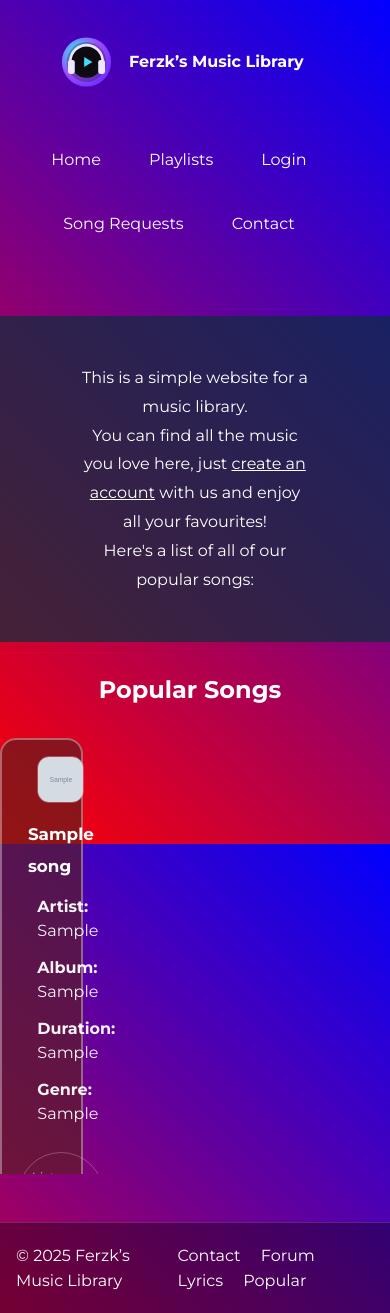
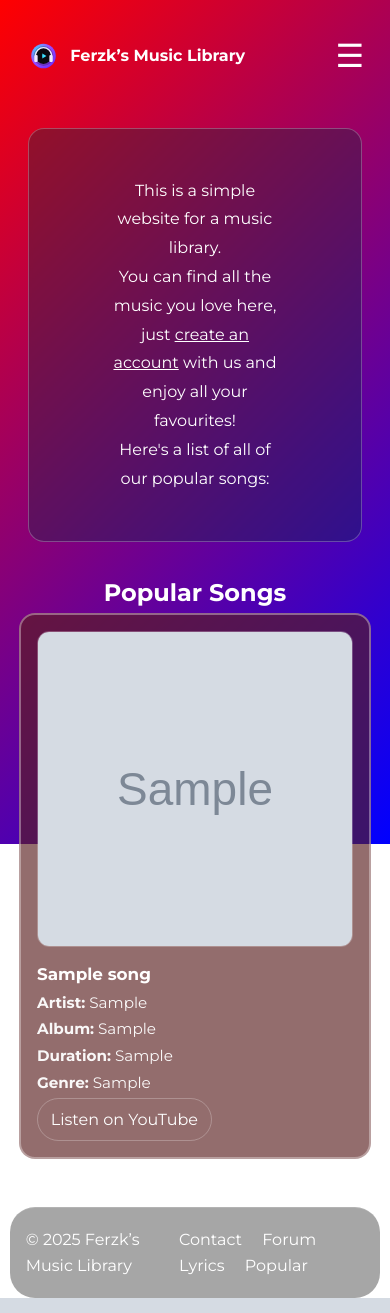
Before and after one commit to FerMon98/Ferzk-s-Music-Library, a PHP site: page /index.php in a window 390 px wide. Run offline with PHP 8.4, Linux system fonts and the light colour scheme; tables that the repository leaves empty hold one stand-in row (values such as "Sample post"); grey boxes marked "Sample" are stand-in pictures.

Commit message:
feat(nav): add responsive hamburger navbar with ARIA attributes and stacked desktop layout

```diff
--- a/Resources/CSS/style.css
+++ b/Resources/CSS/style.css
@@ -1,244 +1,190 @@
 @import url('https://fonts.googleapis.com/css2?family=Montserrat:ital,wght@0,100..900;1,100..900&display=swap');
 
-/* Full-height page + sticky footer */
+/* ===== Design tokens ===== */
+:root{
+  --site-gradient: linear-gradient(135deg, red 0%, blue 100%);
+}
+
+/* ===== Base / Reset ===== */
 html { height: 100%; }
 
-/* ===== ORIGINAL BASE ===== */
 * {
   margin: 0;
   padding: 0;
   box-sizing: border-box;
 }
 
-body {
-    /* make the page at least as tall as the viewport */
-    min-height: 100vh;    /* fallback */
-    min-height: 100dvh;   /* modern dynamic viewport */
-    min-height: 100svh;   /* iOS Safari safe value */
+body{
+  min-height: 100svh; /* full-height layout */
+  width: 95%;
+  margin: 0 auto;
   display: flex;
   flex-direction: column;
+
   font-family: "Montserrat", sans-serif;
   font-optical-sizing: auto;
-    font-style: normal;
-    font-size: 2em;
-    background-image: linear-gradient(45deg, red, blue);
+  font-size: clamp(1rem, 1vw + .75rem, 1.125rem);
+  line-height: 1.6;
   color: white;
+
+  background: transparent;
+  position: relative;
 }
 
-/* let main expand to fill the gap between header and footer */
+body::before{
+  content: "";
+  position: fixed;
+  inset: 0;
+  z-index: -1;
+  background: var(--site-gradient) no-repeat;
+  background-size: cover;
+}
+
 main { flex: 1 0 auto; }
 
-header {
-    padding: 3rem 1rem;
-    height: auto;
-    display: flex;
-    flex-direction: column;
-    justify-content: center;
-    align-items: center;
-    text-align: center;
-    /* (The nested CSS below is not standard; see overrides at the end) */
-    a{
-        color: white;
-        text-decoration: none;
-        margin-right: 2rem;
-    }
-    nav {
-        display: flex;
-        padding: 2rem 0;
-        display: flex;
-    }
-    ul {
-        display: flex;
-        justify-content: space-between;
-        align-items: center;
-        list-style: none;
-    }
+/* ===== Header / Nav ===== */
+.site-header{
+    display:flex;
+    flex-direction: column; /* default: stacked vertically */
+    justify-content:center;
+    align-items:center;
+    padding:.8rem 1rem;
+    margin:1.5rem 0;
+    position:relative;
+    z-index:1000;
 }
 
-#banner {
-    padding: 2rem;
-    text-align: center;
-    line-height: 5rem;
-    background-color: rgb(9, 48, 61, 0.7);
+.main-nav ul{
+  list-style:none;
+  display:flex;
+  gap:1rem;
+  margin:0;
+  padding:0;
 }
 
-h1 {
-    -webkit-text-stroke: 3px rgb(58, 3, 58) ;
-    font-size: 3em;
+.site-header .main-nav a{
+  color:white;
+  text-decoration:none;
 }
 
-#popular-songs {
-    display: flex;
-    flex-direction: column;
-    align-items: center;
-    margin: 2rem auto;
-    text-align: center;
-    width: min(1400px, 96%);
-    div {
-        display: flex;
-        flex-wrap: wrap;
-        justify-content: space-around;
-        gap: 0.5rem;
-        .song-card {
-            display: flex;
-            flex-direction: column;
-            align-items: center;
-            margin: 1rem 0;
-            padding: 1rem;
-            background-color: rgba(89, 32, 32, 0.8);
-            border-radius: 20px;
-            border: 2px solid white;
-            width: 25%;
-            p {
-                font-size: 1rem;
-                width: 100%;
-                text-align: start;
-                line-height: 1.5rem;
-            }
-            img {
-                width: 40%;
-                height: auto;
-                object-fit: cover;
-                border-radius: 15%;
-                border: 1px solid white;
-            }
-            a{
-                color: skyblue;
-                text-decoration: none;
-                margin-top: 1rem;
-                font-size: smaller;
-                &:hover {
-                    text-decoration: underline;
-                    color: lightblue;
-                    background-color: black;
-                    cursor: pointer;
-                    transition: 0.3s ease-in;
-                    border-radius: 10px;
-                    padding: 0.5rem;
-                    font-size: 1.2rem;
-                }
-            }
-        }
-    }
+.site-header .main-nav a:hover{ text-decoration:underline; }
+
+.site-header .main-nav a.active{
+  color:#3BE0FF;
+  font-weight:700;
+  text-decoration:none;
+  border-bottom:2px solid currentColor;
 }
 
-/* Media Queries for Responsiveness */
-/* >=1600px: go to 5 columns if there’s room */
-@media (min-width: 1600px){
-  #popular-songs{
-    width: min(1600px, 95%);
-  }
-  #popular-songs > div{
-    grid-template-columns: repeat(5, minmax(0, 1fr)) !important;
-  }
+/* Hamburger button (hidden by default, shown on mobile) */
+.menu-toggle{
+  display:none;
+  background:none;
+  border:none;
+  color:white;
+  font-size:2rem;
+  cursor:pointer;
 }
 
-@media only screen and (max-width: 1200px) {
-    body { font-size: 1.5em; }
-    #popular-songs > div{
-        grid-template-columns: repeat(4, minmax(0, 1fr)) !important;
-    }
-    .song-card { width: 30%; }
-    h1 { font-size: 2.5em; }
+/* ===== Brand (logo + text) ===== */
+.brand{
+  display:flex;
+  align-items:center;
+  gap:.6rem;
 }
 
-@media only screen and (max-width: 900px) {
-    body { font-size: 1.2em; }
-    header { padding: 2rem 1rem; }
-    #popular-songs { width: 95%; }
-    .song-card { width: 45%; }
-    h1 { font-size: 2em; }
+.brand-link{
+  display:flex;
+  align-items:center;
+  gap:.6rem;
+  color:white;
+  text-decoration:none;
+  font-size: 2rem;
 }
 
-@media only screen and (max-width: 600px) {
-    body { font-size: 1em; padding: 0; margin: 0; }
-    header {
-        padding: 1rem;
-        h1 { font-size: 3em; }
-        nav { width: 90%; }
-        ul {
-            display: grid;
-            grid-template-columns: repeat(3, 1fr);
-            line-height: 3rem;
-            width: 100%;
-            align-items: start;
-            justify-content: center;
-        }
-    }
-    main {
-        line-height: 2rem;
-        div {
-            flex-direction: column;
-            align-items: center;
-            width: 100%;
-            margin: 1rem 0;
-        }
-    }
-    #popular-songs {
-        width: 100%;
-        height: 500px;
-        overflow-y: auto;
-        padding-right: 10px;
-    }
-    .song-card {
-        width: 80% !important;
-        margin: 1rem 0;
-    }
-    h1 { font-size: 1.5em; }
-    #banner { padding: 1rem; }
+.brand-link:hover{ text-decoration:underline; }
+
+.brand-logo{
+  width:65px;
+  height:60px;
+  border-radius:8px;
 }
 
-/* ===== POLISH & FIXES (OVERRIDES) — keep color vibe, reduce clutter ===== */
-
-/* Smaller baseline & nicer rhythm but preserve your gradient */
-body{
-  font-size: clamp(1rem, 1vw + .75rem, 1.125rem);
-  line-height: 1.6;
+/* ===== Banner (card) ===== */
+#banner{
+  padding:1rem;
+  max-width:1100px;
+  margin:1rem auto;
+  text-align:center;
+  background:rgba(9,48,61,.35);
+  border:1px solid rgba(255,255,255,.25);
+  border-radius:16px;
+  backdrop-filter:blur(2px);
+  line-height:1.8rem;
 }
 
-/* Real (non-nested) selectors for header/nav so bullets disappear everywhere */
-header nav { display:flex; justify-content:center; }
-header ul { list-style:none; display:flex; flex-wrap:wrap; gap:1rem; padding:0; margin:.75rem 0; }
-header a { color:white; text-decoration:none; }
-header a:hover { text-decoration:underline; }
-
-/* Banner less tall */
-#banner{ line-height: 1.8rem; }
-
-/* Responsive grid for song cards (replaces the flex wrap) */
-#popular-songs > div{
-  display:grid !important;
-  grid-template-columns: repeat(auto-fill, minmax(220px, 1fr));
-  gap: 1rem;
+/* ===== Headings ===== */
+h1{
+  -webkit-text-stroke:3px rgb(58, 3, 58);
+  font-size:3rem;
 }
 
-/* Card look—still your maroon tone, just cleaner proportions */
-#popular-songs .song-card{
-  width: auto !important;
-  background-color: rgba(89, 32, 32, 0.65) !important;
-  border: 2px solid rgba(255,255,255,0.35) !important;
-  border-radius: 16px !important;
-  padding: 1rem !important;
-  text-align: left;
+/* ===== Popular songs ===== */
+#popular-songs{
+  display:flex;
+  flex-direction:column;
+  align-items:center;
+  margin:2rem auto;
+  text-align:center;
+  width:min(1400px, 96%);
 }
 
-/* Make covers fill the card width and stay square */
-#popular-songs .song-card img{
-  width: 100% !important;
-  aspect-ratio: 1 / 1;
-  object-fit: cover;
-  border-radius: 12px !important;
-  border: 1px solid rgba(255,255,255,0.25) !important;
+#popular-songs > div{
+  display:grid;
+  gap:1rem;
+  grid-template-columns: repeat(auto-fill, minmax(220px, 1fr)); /* default grid */
 }
 
-/* Nicer type scale inside cards */
-#popular-songs .song-card h5{ font-size: 1.05rem; margin:.4rem 0 .2rem; }
+/* Card look */
+#popular-songs .song-card{
+  width:auto;
+  background-color: rgba(89, 32, 32, 0.65);
+  border: 2px solid rgba(255,255,255,0.35);
+  border-radius:16px;
+  padding:1rem;
+  text-align:left;
+  transition: transform .15s ease, box-shadow .2s ease, border-color .2s ease;
+  box-shadow: 0 0 0 rgba(0,0,0,0);
+}
+
+#popular-songs .song-card:hover{
+  transform: translateY(-4px);
+  box-shadow: 0 10px 26px rgba(0,0,0,.25);
+  border-color: rgba(255,255,255,0.55);
+}
+
+#popular-songs .song-card img{
+  width:100%;
+  aspect-ratio:1/1;
+  object-fit:cover;
+  border-radius:12px;
+  border:1px solid rgba(255,255,255,.25);
+  transition: transform .25s ease;
+}
+#popular-songs .song-card:hover img{ transform: scale(1.02); }
+
+#popular-songs .song-card h5{ font-size:1.05rem; margin:.4rem 0 .2rem; }
 #popular-songs .song-card p{ font-size:.95rem; margin:.15rem 0; opacity:.95; }
 
-/* Reusable buttons (used by Add to Playlist and YouTube link) */
+/* Reusable buttons */
 .btn{
-  display:inline-block; padding:.5rem .8rem; border-radius:999px;
-  border:1px solid rgba(255,255,255,.25); color:white; text-decoration:none; cursor:pointer;
+  display:inline-block;
+  padding:.5rem .8rem;
+  border-radius:999px;
+  border:1px solid rgba(255,255,255,.25);
+  color:white;
+  text-decoration:none;
+  cursor:pointer;
   transition:transform .06s ease, background .2s ease;
 }
 .btn:hover{ transform: translateY(-1px); }
@@ -246,18 +192,137 @@
 .btn.add:hover{ background:#8a3ae6; }
 .btn.ghost{ background:transparent; }
 
-/* Shared navbar/footer components */
-.site-header{ padding: 1rem 1rem .5rem; }
-.site-header .main-nav ul{ list-style:none; display:flex; flex-wrap:wrap; gap:1rem; padding:0; margin:.75rem 0; }
-.site-header .main-nav a{ color:white; text-decoration:none; }
-.site-header .main-nav a:hover{ text-decoration:underline; }
+/* ===== Footer ===== */
+.site-footer{
+  flex-shrink:0;
+  margin-top:clamp(16px, 2vw, 24px);
+  padding:1.2rem 1rem;
+  background: rgba(0,0,0,.35);
+  border-top:1px solid rgba(255,255,255,.15);
+  border-radius: 25px;
+}
+.site-footer .footer-inner{
+  max-width:1200px;
+  margin:0 auto;
+  display:flex;
+  justify-content:space-between;
+  align-items:center;
+  gap:1rem;
+}
+.site-footer .footer-nav a{
+  color:white;
+  text-decoration:none;
+  margin-right:1rem;
+}
+.site-footer .footer-nav a:hover{
+  color:#3BE0FF; font-weight:700; text-decoration:none; border-bottom:2px solid currentColor;
+}
 
-.site-footer{ flex-shrink: 0; margin-top: clamp(16px, 2vw, 24px); padding:1.2rem 1rem; background: rgba(0,0,0,.35); border-top:1px solid rgba(255,255,255,.15); }
-.site-footer .footer-inner{ max-width:1200px; margin:0 auto; display:flex; justify-content:space-between; align-items:center; gap:1rem; }
-.site-footer .footer-nav a{ color:white; text-decoration:none; margin-right:1rem; }
-.site-footer .footer-nav a:hover{ text-decoration:underline; }
+/* ===== Scroll-to-top ===== */
+/* Scroll-to-top */
+#toTop{
+  position: fixed;
+  right: 16px;
+  bottom: 20px;
+  width: 44px; height: 44px;
+  border-radius: 999px;
+  border: 1px solid rgba(255,255,255,.25);
+  background: rgba(0,0,0,.75);
+  color: #fff;
+  font-size: 20px;
+  cursor: pointer;
+  display: flex;                    /* always layout; toggle with opacity/visibility */
+  align-items: center; justify-content: center;
+  backdrop-filter: blur(2px);
+  z-index: 1200;
 
-/* Small tweak on very small screens */
+  /* hidden by default */
+  opacity: 0;
+  visibility: hidden;
+  transform: translateY(6px);
+  transition: opacity .2s ease, transform .2s ease, visibility .2s;
+}
+#toTop.show{
+  opacity: 1;
+  visibility: visible;
+  transform: translateY(0);
+}
+#toTop:hover{ transform: translateY(-2px); }
+
+
+/* ===== Media Queries ===== */
+
+/* Desktop tidy grid ≥1000px (4 cols) */
+@media (min-width: 1000px){
+  #popular-songs > div{
+    grid-template-columns: repeat(4, minmax(0, 1fr)) !important;
+  }
+}
+
+/* Ultra-wide ≥1550px (5 cols + a slightly wider wrap) */
+@media (min-width: 1550px){
+  #popular-songs{ width:min(1550px, 95%); }
+  #popular-songs > div{
+    grid-template-columns: repeat(5, minmax(0, 1fr)) !important;
+  }
+}
+
+/* Mobile nav & small screens (tablet + phone) <1050px */
+@media (max-width: 1050px){
+  /* Header switches to a single row with hamburger */
+  .site-header{
+    flex-direction: row;
+    justify-content: space-between;
+    align-items: center;
+  }
+
+  .menu-toggle{ display:block; }
+
+  /* Dropdown menu */
+  .main-nav{
+    position:absolute;
+    top:100%;
+    right:0;
+    z-index:1100;
+    background: rgba(7,11,18,.95);
+    box-shadow:0 8px 24px rgba(0,0,0,.35);
+    border-radius:8px;
+    padding:1rem;
+    display:none;               /* hidden until .open */
+    flex-direction:column;
+    align-items:flex-start;
+    min-width:200px;
+  }
+
+  .main-nav ul{
+    flex-direction:column;
+    gap:.75rem;
+  }
+
+  .main-nav.open{ display:flex; }
+
+  .brand-link { font-size:1.5rem; }
+}
+
+/* Tablet & below ≤900px */
+@media (max-width: 900px){
+  .brand-logo{ width:35px; height:30px; }
+  #banner{ max-width: 90%; }
+  #popular-songs{ width:95%; }
+  h1{ font-size:2em; }
+
+  /* Active link styling inside dropdown looks cleaner without underline bar */
+  .site-header .main-nav a.active{
+    border-bottom:none;
+    background: rgba(61,167,255,.16);
+    padding:.25rem .5rem;
+    border-radius:6px;
+  }
+  .brand-link { font-size: 1rem; }
+}
+
+/* Narrow phones ≤600px */
 @media (max-width: 600px){
-  #banner{ padding: 1rem; }
+  #banner{ padding:1rem; }
+  h1{ font-size:1.5em; }
 }
--- a/components/navbar.php
+++ b/components/navbar.php
@@ -1,28 +1,75 @@
 <?php
 if (session_status() === PHP_SESSION_NONE) session_start();
 $BASE = (strpos($_SERVER['SCRIPT_NAME'], '/Webpages/') !== false) ? '../' : './';
+
+$path = parse_url($_SERVER['REQUEST_URI'], PHP_URL_PATH);
+$curr = trim(basename($path), '/');
+$curr = $curr === '' ? 'index.php' : $curr;
+function isActive($file, $curr) { return basename($file) === $curr ? 'class="active" aria-current="page"' : ''; }
 ?>
 <header class="site-header">
-  <div class="brand" style="display:flex;align-items:center;gap:.6rem;">
-    <a href="<?= $BASE ?>index.php" class="brand-link" style="display:flex;align-items:center;gap:.6rem;color:white;text-decoration:none;">
-      <img src="<?= $BASE ?>Resources/Images/logo/library-roundel.svg" alt="Logo" style="width:65px;height:60px;border-radius:8px;">
+  <div class="brand">
+    <a href="<?= $BASE ?>index.php" class="brand-link">
+      <img src="<?= $BASE ?>Resources/Images/logo/library-roundel.svg" alt="Logo" class="brand-logo">
       <strong>Ferzk’s Music Library</strong>
     </a>
   </div>
-  <nav class="main-nav">
+
+  <!-- Botón hamburguesa (móvil) -->
+  <button class="menu-toggle" aria-label="Toggle navigation" aria-controls="primary-navigation" aria-expanded="false">☰</button>
+
+  <nav class="main-nav" id="primary-navigation">
     <ul>
-      <li><a href="<?= $BASE ?>index.php">Home</a></li>
-      <li><a href="<?= $BASE ?>Webpages/musicplayer.php">Playlists</a></li>
+      <li><a href="<?= $BASE ?>index.php"                <?= isActive('index.php', $curr) ?>>Home</a></li>
+      <li><a href="<?= $BASE ?>Webpages/musicplayer.php" <?= isActive('musicplayer.php', $curr) ?>>Playlists</a></li>
       <?php if (!isset($_SESSION['user_id'])): ?>
-        <li class="right"><a href="<?= $BASE ?>php_setup_files/login.php">Login</a></li>
+        <li><a href="<?= $BASE ?>php_setup_files/login.php" <?= isActive('login.php', $curr) ?>>Login</a></li>
       <?php else: ?>
-        <li class="right"><a href="<?= $BASE ?>Webpages/userPlaylist.php">My Playlist</a></li>
-        <li><a href="<?= $BASE ?>Webpages/lyricsWeb.php">Lyrics</a></li>
-        <li><a href="<?= $BASE ?>Webpages/forum.php">Forum</a></li>
-        <li><a href="<?= $BASE ?>php_setup_files/logOut.php">Logout</a></li>
+        <li><a href="<?= $BASE ?>Webpages/userPlaylist.php" <?= isActive('userPlaylist.php', $curr) ?>>My Playlist</a></li>
+        <li><a href="<?= $BASE ?>Webpages/lyricsWeb.php"    <?= isActive('lyricsWeb.php', $curr) ?>>Lyrics</a></li>
+        <li><a href="<?= $BASE ?>Webpages/forum.php"        <?= isActive('forum.php', $curr) ?>>Forum</a></li>
+        <li><a href="<?= $BASE ?>php_setup_files/logOut.php"<?= isActive('logOut.php', $curr) ?>>Logout</a></li>
       <?php endif; ?>
-      <li><a href="<?= $BASE ?>Webpages/formadd-remove.php">Song Requests</a></li>
-      <li><a href="<?= $BASE ?>Webpages/contact.php">Contact</a></li>
+      <li><a href="<?= $BASE ?>Webpages/formadd-remove.php" <?= isActive('formadd-remove.php', $curr) ?>>Song Requests</a></li>
+      <li><a href="<?= $BASE ?>Webpages/contact.php"        <?= isActive('contact.php', $curr) ?>>Contact</a></li>
     </ul>
   </nav>
 </header>
+
+<script>
+  document.addEventListener("DOMContentLoaded", () => {
+
+  // Toggle accesible del menú móvil
+    const toggle = document.querySelector(".menu-toggle");
+    const nav = document.getElementById("primary-navigation");
+
+    const setExpanded = (open) => {
+      nav.classList.toggle("open", open);
+      toggle.setAttribute("aria-expanded", String(open));
+    };
+
+    setExpanded(false);
+    toggle.addEventListener("click", () => setExpanded(!nav.classList.contains("open")));
+
+  // Scroll-to-top
+  const toTop = document.getElementById("toTop");
+  if (toTop) {
+    const showAfter = 120; // px scrolled before showing (lowered)
+
+    const toggleBtn = () => {
+      if (window.scrollY > showAfter) toTop.classList.add("show");
+      else toTop.classList.remove("show");
+    };
+
+    // initial + on scroll
+    toggleBtn();
+    window.addEventListener("scroll", toggleBtn, { passive: true });
+
+    // click -> smooth scroll to top (respects reduced motion)
+    toTop.addEventListener("click", () => {
+      const reduced = window.matchMedia("(prefers-reduced-motion: reduce)").matches;
+      window.scrollTo({ top: 0, behavior: reduced ? "auto" : "smooth" });
+    });
+  }
+});
+</script>
```
Also changed, not shown: 1 other file. Lines whose indentation alone changed are shown as unchanged.
